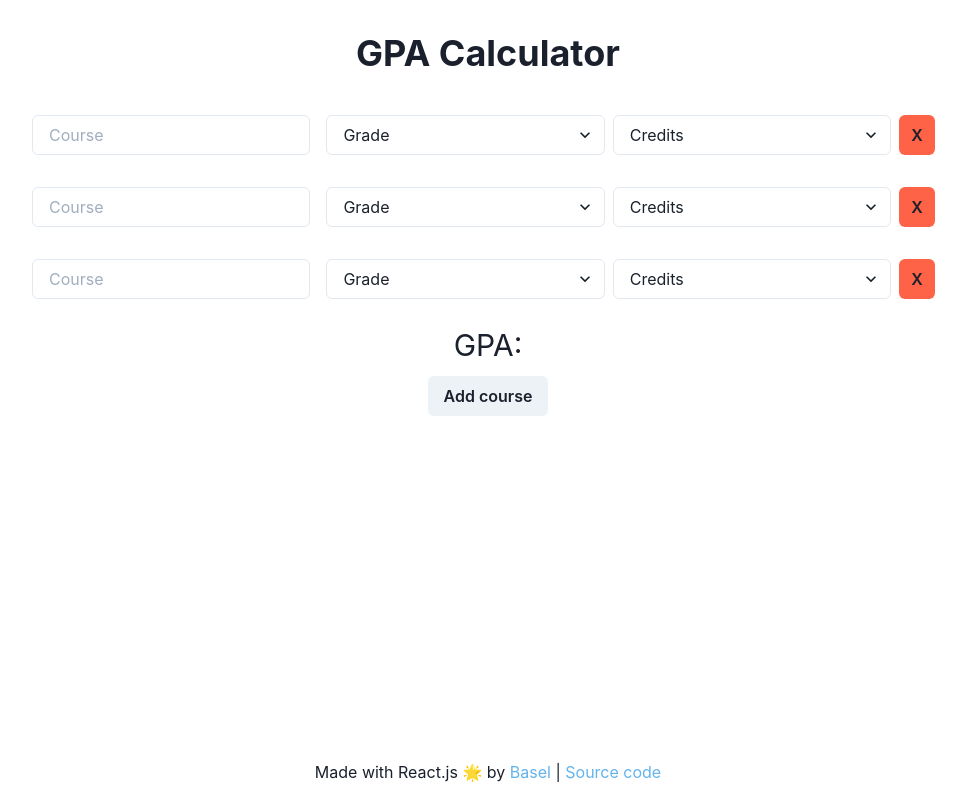
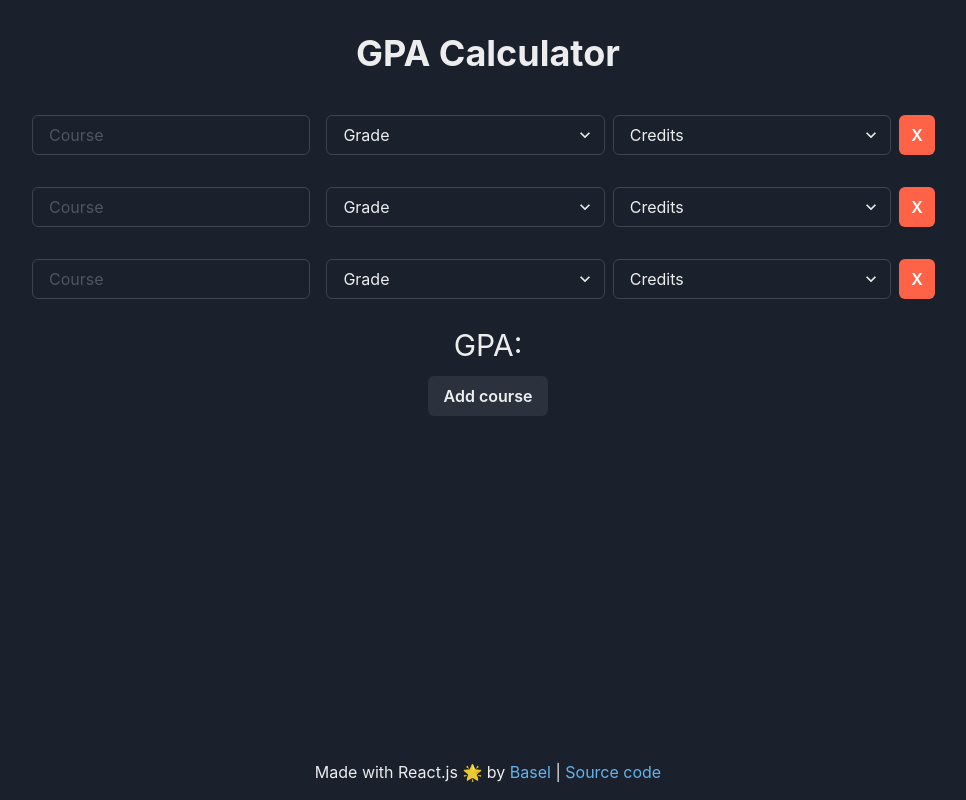
Before and after one commit to Yokozuna59/kfupm-gpa-calculator, a React (Create React App) app: page / in a window 1280 px wide. Shown: the whole page, without its empty margins (152-1118 px from the left). Built offline with nearby package versions, Linux system fonts and the light colour scheme.

Commit message:
change theme default to dark + refactor

```diff
--- a/src/App.js
+++ b/src/App.js
@@ -2,13 +2,14 @@ import React from "react";
 import { ChakraProvider } from "@chakra-ui/react";
 import { Box, Flex } from "@chakra-ui/layout";
 
+import theme from "./theme";
 import Header from "./Header";
 import Calculator from "./Calculator";
 import Footer from "./Footer";
 
 function App({ Component }) {
   return (
-    <ChakraProvider>
+    <ChakraProvider theme={theme}>
       <Box className="App">
         <Flex minH="100vh" flexDir="column" justifyContent="space-between">
           <Box>
--- a/src/Calculator.js
+++ b/src/Calculator.js
@@ -4,20 +4,23 @@ import { Button } from "@chakra-ui/react";
 import { nanoid } from "nanoid";
 
 import GradeField from "./GradeField";
+import { calculateGPA } from "./utils";
 
 class Calculator extends React.Component {
   constructor(props) {
     super(props);
 
-    const fields = [...Array(3)].map((i) => {
-      return { grade: "", hours: null, id: nanoid(4) };
-    });
+    const fields = [...Array(3)].map((i) => ({
+      grade: "",
+      hours: null,
+      id: nanoid(4),
+    }));
 
     this.state = {
       fields: fields,
     };
 
-    this.handleChange = this.handleChange.bind(this);
+    this.handleInputChange = this.handleInputChange.bind(this);
     this.deleteField = this.deleteField.bind(this);
   }
 
@@ -43,7 +46,7 @@ class Calculator extends React.Component {
     this.setState({ fields: filteredArray });
   }
 
-  handleChange(e, id) {
+  handleInputChange(e, id) {
     let index;
     this.state.fields.forEach((field, i) => {
       if (id === field.id) index = i;
@@ -71,7 +74,7 @@ class Calculator extends React.Component {
             hours={field.hours}
             key={field.id}
             id={field.id}
-            handleChange={this.handleChange}
+            handleInputChange={this.handleInputChange}
             deleteField={this.deleteField}
           />
         ))}
@@ -93,36 +96,4 @@ class Calculator extends React.Component {
   }
 }
 
-function getGradePoints(letterGrade) {
-  const letterGrades = {
-    "A+": 4,
-    A: 3.75,
-    "B+": 3.5,
-    B: 3,
-    "C+": 2.5,
-    C: 2,
-    "D+": 1.5,
-    D: 1,
-    F: 0,
-  };
-  return letterGrades[letterGrade.toUpperCase()];
-}
-
-function calculateGPA(arr) {
-  let totalHours = 0;
-  let totalPoints = 0;
-
-  arr.forEach((i) => {
-    const hours = parseInt(i.hours);
-    const grade = i.grade;
-
-    if (hours && grade) {
-      totalHours += hours;
-      totalPoints += getGradePoints(grade) * hours;
-    }
-  });
-
-  return (totalPoints / totalHours).toFixed(3);
-}
-
 export default Calculator;
--- a/src/GradeField.js
+++ b/src/GradeField.js
@@ -5,12 +5,12 @@ class GradeField extends React.Component {
   constructor(props) {
     super(props);
 
-    this.handleChange = this.handleChange.bind(this);
+    this.handleInputChange = this.handleInputChange.bind(this);
     this.handleClickDelete = this.handleClickDelete.bind(this);
   }
 
-  handleChange(e) {
-    this.props.handleChange(e, this.props.id);
+  handleInputChange(e) {
+    this.props.handleInputChange(e, this.props.id);
   }
 
   handleClickDelete() {
@@ -33,7 +33,7 @@ class GradeField extends React.Component {
 
         <Select
           name="grade"
-          onChange={this.handleChange}
+          onChange={this.handleInputChange}
           placeholder="Grade"
           w="30%"
           my="2"
@@ -52,7 +52,7 @@ class GradeField extends React.Component {
 
         <Select
           name="hours"
-          onChange={this.handleChange}
+          onChange={this.handleInputChange}
           placeholder="Credits"
           w="30%"
           my="2"
@@ -66,6 +66,7 @@ class GradeField extends React.Component {
           px="3"
           size="sx"
           bgColor="tomato"
+          color="white"
           onClick={this.handleClickDelete}
         >
           X
--- a/src/index.js
+++ b/src/index.js
@@ -1,9 +1,13 @@
 import React from "react";
 import ReactDOM from "react-dom";
+import { ColorModeScript } from "@chakra-ui/react";
+
 import App from "./App";
+import theme from "./theme.js";
 
 ReactDOM.render(
   <React.StrictMode>
+    <ColorModeScript initialColorMode={theme.config.initialColorMode} />
     <App />
   </React.StrictMode>,
   document.getElementById("root")
--- /dev/null
+++ b/src/theme.js
@@ -0,0 +1,9 @@
+import { extendTheme } from "@chakra-ui/react";
+
+const config = {
+  initialColorMode: "dark",
+  useSystemColorMode: false,
+};
+const theme = extendTheme({ config });
+
+export default theme;
--- /dev/null
+++ b/src/utils.js
@@ -0,0 +1,33 @@
+function getGradePoints(letterGrade) {
+  const letterGrades = {
+    "A+": 4,
+    A: 3.75,
+    "B+": 3.5,
+    B: 3,
+    "C+": 2.5,
+    C: 2,
+    "D+": 1.5,
+    D: 1,
+    F: 0,
+  };
+  return letterGrades[letterGrade.toUpperCase()];
+}
+
+function calculateGPA(arr) {
+  let totalHours = 0;
+  let totalPoints = 0;
+
+  arr.forEach((i) => {
+    const hours = parseInt(i.hours);
+    const grade = i.grade;
+
+    if (hours && grade) {
+      totalHours += hours;
+      totalPoints += getGradePoints(grade) * hours;
+    }
+  });
+
+  return (totalPoints / totalHours).toFixed(3);
+}
+
+exports.calculateGPA = calculateGPA;
```
